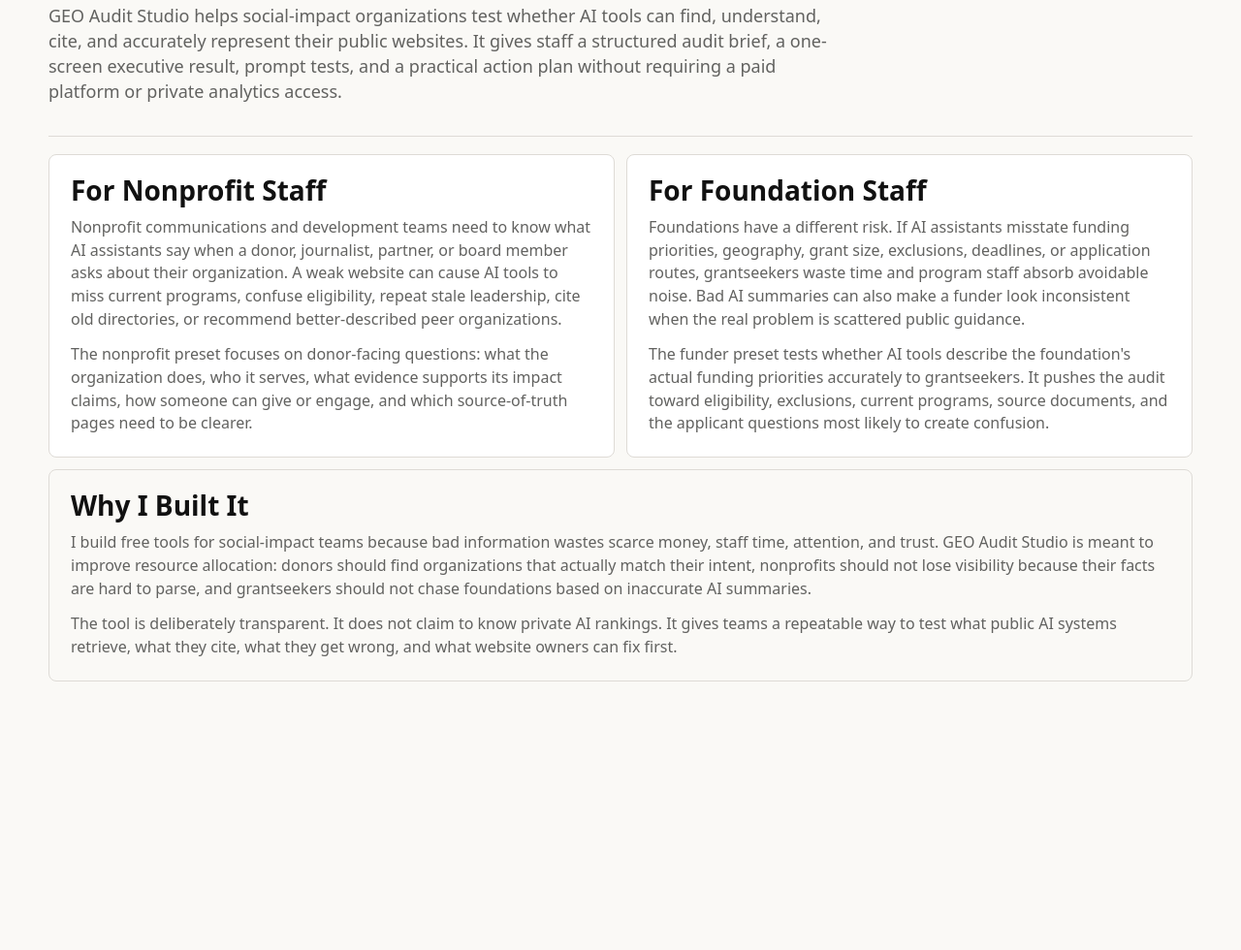
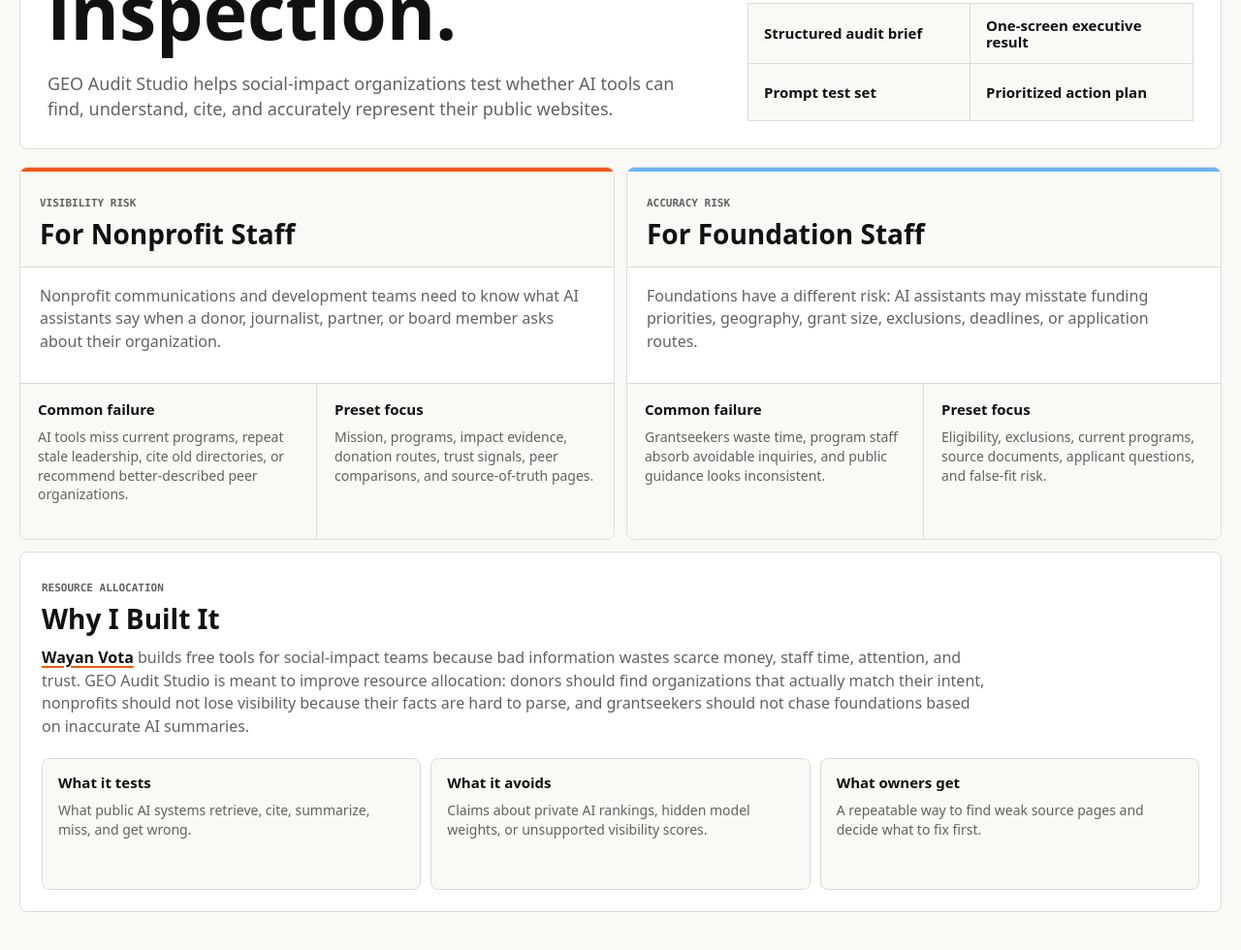
Before and after one commit to wayanvota/geo-audit, a website: page about.html in a window 1280 px wide. Shown: the part 518-1498 px from the top of the page at 97% size. Before the commit the page ends 1301 px from the top, so only its background shows below. Drawn offline with Linux system fonts and the light colour scheme.

Commit message:
Polish GEO audit about page

```diff
--- a/about.html
+++ b/about.html
@@ -24,44 +24,86 @@
     </header>
 
     <main class="about-page">
-      <section class="about-hero">
+      <section class="about-hero panel">
+        <div>
           <span class="label">Free public tool</span>
           <h1>AI assistants are becoming a front door. The facts they repeat need inspection.</h1>
           <p>
-          GEO Audit Studio helps social-impact organizations test whether AI tools can find, understand, cite, and accurately represent their public websites. It gives staff a structured audit brief, a one-screen executive result, prompt tests, and a practical action plan without requiring a paid platform or private analytics access.
+            GEO Audit Studio helps social-impact organizations test whether AI tools can find, understand, cite, and accurately represent their public websites.
           </p>
+        </div>
+        <div class="about-summary" aria-label="What the tool produces">
+          <span>Structured audit brief</span>
+          <span>One-screen executive result</span>
+          <span>Prompt test set</span>
+          <span>Prioritized action plan</span>
+        </div>
       </section>
 
       <section class="about-grid" aria-label="Who benefits">
-        <article>
+        <article class="about-card">
+          <div class="about-card-head">
+            <span class="label">Visibility risk</span>
             <h2>For Nonprofit Staff</h2>
+          </div>
           <p>
-            Nonprofit communications and development teams need to know what AI assistants say when a donor, journalist, partner, or board member asks about their organization. A weak website can cause AI tools to miss current programs, confuse eligibility, repeat stale leadership, cite old directories, or recommend better-described peer organizations.
+            Nonprofit communications and development teams need to know what AI assistants say when a donor, journalist, partner, or board member asks about their organization.
           </p>
-          <p>
-            The nonprofit preset focuses on donor-facing questions: what the organization does, who it serves, what evidence supports its impact claims, how someone can give or engage, and which source-of-truth pages need to be clearer.
-          </p>
+          <div class="about-box-grid" aria-label="Nonprofit risks and checks">
+            <div class="about-box">
+              <strong>Common failure</strong>
+              <span>AI tools miss current programs, repeat stale leadership, cite old directories, or recommend better-described peer organizations.</span>
+            </div>
+            <div class="about-box">
+              <strong>Preset focus</strong>
+              <span>Mission, programs, impact evidence, donation routes, trust signals, peer comparisons, and source-of-truth pages.</span>
+            </div>
+          </div>
         </article>
 
-        <article>
+        <article class="about-card">
+          <div class="about-card-head">
+            <span class="label">Accuracy risk</span>
             <h2>For Foundation Staff</h2>
+          </div>
           <p>
-            Foundations have a different risk. If AI assistants misstate funding priorities, geography, grant size, exclusions, deadlines, or application routes, grantseekers waste time and program staff absorb avoidable noise. Bad AI summaries can also make a funder look inconsistent when the real problem is scattered public guidance.
+            Foundations have a different risk: AI assistants may misstate funding priorities, geography, grant size, exclusions, deadlines, or application routes.
           </p>
-          <p>
-            The funder preset tests whether AI tools describe the foundation's actual funding priorities accurately to grantseekers. It pushes the audit toward eligibility, exclusions, current programs, source documents, and the applicant questions most likely to create confusion.
-          </p>
+          <div class="about-box-grid" aria-label="Foundation risks and checks">
+            <div class="about-box">
+              <strong>Common failure</strong>
+              <span>Grantseekers waste time, program staff absorb avoidable inquiries, and public guidance looks inconsistent.</span>
+            </div>
+            <div class="about-box">
+              <strong>Preset focus</strong>
+              <span>Eligibility, exclusions, current programs, source documents, applicant questions, and false-fit risk.</span>
+            </div>
+          </div>
         </article>
       </section>
 
-      <section class="about-band">
+      <section class="about-band panel">
+        <div>
+          <span class="label">Resource allocation</span>
           <h2>Why I Built It</h2>
+        </div>
         <p>
-          I build free tools for social-impact teams because bad information wastes scarce money, staff time, attention, and trust. GEO Audit Studio is meant to improve resource allocation: donors should find organizations that actually match their intent, nonprofits should not lose visibility because their facts are hard to parse, and grantseekers should not chase foundations based on inaccurate AI summaries.
+          <a href="https://wayan.com/portfolio/">Wayan Vota</a> builds free tools for social-impact teams because bad information wastes scarce money, staff time, attention, and trust. GEO Audit Studio is meant to improve resource allocation: donors should find organizations that actually match their intent, nonprofits should not lose visibility because their facts are hard to parse, and grantseekers should not chase foundations based on inaccurate AI summaries.
         </p>
-        <p>
-          The tool is deliberately transparent. It does not claim to know private AI rankings. It gives teams a repeatable way to test what public AI systems retrieve, what they cite, what they get wrong, and what website owners can fix first.
-        </p>
+        <div class="about-proof-grid" aria-label="Tool boundaries">
+          <div>
+            <strong>What it tests</strong>
+            <span>What public AI systems retrieve, cite, summarize, miss, and get wrong.</span>
+          </div>
+          <div>
+            <strong>What it avoids</strong>
+            <span>Claims about private AI rankings, hidden model weights, or unsupported visibility scores.</span>
+          </div>
+          <div>
+            <strong>What owners get</strong>
+            <span>A repeatable way to find weak source pages and decide what to fix first.</span>
+          </div>
+        </div>
       </section>
     </main>
   </body>
--- a/styles.css
+++ b/styles.css
@@ -662,14 +662,17 @@
 }
 
 .about-page {
-  width: min(1180px, calc(100vw - 40px));
+  width: min(1280px, calc(100vw - 40px));
   margin: 0 auto;
   padding: 48px 0 80px;
 }
 
 .about-hero {
-  padding: 36px 0 32px;
-  border-bottom: 1px solid var(--oat);
+  display: grid;
+  grid-template-columns: minmax(0, 1fr) minmax(330px, 460px);
+  gap: 40px;
+  align-items: end;
+  padding: 28px;
 }
 
 .about-hero h1 {
@@ -689,6 +692,34 @@
   line-height: 1.45;
 }
 
+.about-summary {
+  display: grid;
+  grid-template-columns: 1fr 1fr;
+  border: 1px solid var(--oat);
+  background: var(--cream);
+}
+
+.about-summary span {
+  display: flex;
+  min-height: 58px;
+  align-items: center;
+  padding: 14px 16px;
+  border-right: 1px solid var(--oat);
+  border-bottom: 1px solid var(--oat);
+  color: var(--ink);
+  font-size: 15px;
+  font-weight: 700;
+  line-height: 1.1;
+}
+
+.about-summary span:nth-child(2n) {
+  border-right: 0;
+}
+
+.about-summary span:nth-last-child(-n + 2) {
+  border-bottom: 0;
+}
+
 .about-grid {
   display: grid;
   grid-template-columns: 1fr 1fr;
@@ -696,38 +727,116 @@
   margin-top: 18px;
 }
 
-.about-grid article,
+.about-card,
 .about-band {
   border: 1px solid var(--oat);
   border-radius: 8px;
   background: var(--white);
-  padding: 22px;
+  overflow: hidden;
 }
 
-.about-grid h2,
+.about-card-head {
+  padding: 18px 20px;
+  border-bottom: 1px solid var(--oat);
+  background: var(--cream);
+}
+
+.about-card h2,
 .about-band h2 {
-  margin: 0 0 12px;
+  margin: 8px 0 0;
   font-size: 28px;
   line-height: 1.05;
   letter-spacing: 0;
 }
 
-.about-grid p,
+.about-card > p,
 .about-band p {
-  margin: 0 0 13px;
+  margin: 0;
   color: var(--black-60);
   font-size: 16px;
   line-height: 1.48;
 }
 
-.about-grid p:last-child,
-.about-band p:last-child {
-  margin-bottom: 0;
+.about-card > p {
+  min-height: 120px;
+  padding: 18px 20px;
+  border-bottom: 1px solid var(--oat);
+}
+
+.about-box-grid {
+  display: grid;
+  grid-template-columns: 1fr 1fr;
+  gap: 0;
+  background: var(--cream);
+}
+
+.about-box {
+  min-height: 160px;
+  padding: 18px;
+  border-right: 1px solid var(--oat);
+}
+
+.about-box:last-child {
+  border-right: 0;
+}
+
+.about-box strong,
+.about-proof-grid strong {
+  display: block;
+  color: var(--ink);
+  font-size: 15px;
+  line-height: 1.15;
+}
+
+.about-box span,
+.about-proof-grid span {
+  display: block;
+  margin-top: 10px;
+  color: var(--black-60);
+  font-size: 14px;
+  line-height: 1.42;
 }
 
 .about-band {
   margin-top: 12px;
+  padding: 22px;
+  background: var(--white);
+}
+
+.about-band p {
+  max-width: 980px;
+  margin-top: 14px;
+}
+
+.about-band a {
+  color: var(--ink);
+  font-weight: 700;
+  text-decoration-color: var(--orange);
+  text-decoration-thickness: 2px;
+  text-underline-offset: 3px;
+}
+
+.about-proof-grid {
+  display: grid;
+  grid-template-columns: repeat(3, minmax(0, 1fr));
+  gap: 10px;
+  margin-top: 20px;
+}
+
+.about-proof-grid div {
+  min-height: 136px;
+  padding: 16px;
+  border: 1px solid var(--oat);
+  border-radius: 8px;
   background: var(--cream);
+}
+
+.about-card:nth-child(1) .about-card-head {
+  border-top: 4px solid var(--orange);
+}
+
+.about-card:nth-child(2) .about-card-head {
+  border-top: 4px solid var(--report-blue);
 }
 
 @media (max-width: 1180px) {
@@ -845,7 +954,43 @@
     font-size: 42px;
   }
 
-  .about-grid {
+  .about-hero,
+  .about-grid,
+  .about-box-grid,
+  .about-proof-grid {
     grid-template-columns: 1fr;
   }
+
+  .about-hero {
+    gap: 20px;
+    padding: 20px;
+  }
+
+  .about-summary {
+    grid-template-columns: 1fr;
+  }
+
+  .about-summary span,
+  .about-summary span:nth-last-child(2) {
+    border-right: 0;
+    border-bottom: 1px solid var(--oat);
+  }
+
+  .about-summary span:last-child {
+    border-bottom: 0;
+  }
+
+  .about-card > p {
+    min-height: 0;
+  }
+
+  .about-box {
+    min-height: 0;
+    border-right: 0;
+    border-bottom: 1px solid var(--oat);
+  }
+
+  .about-box:last-child {
+    border-bottom: 0;
+  }
 }
```
Also changed, not shown: index.html (+1 -2 lines), dist/about.html, dist/index.html, dist/styles.css. Lines whose indentation alone changed are shown as unchanged.
